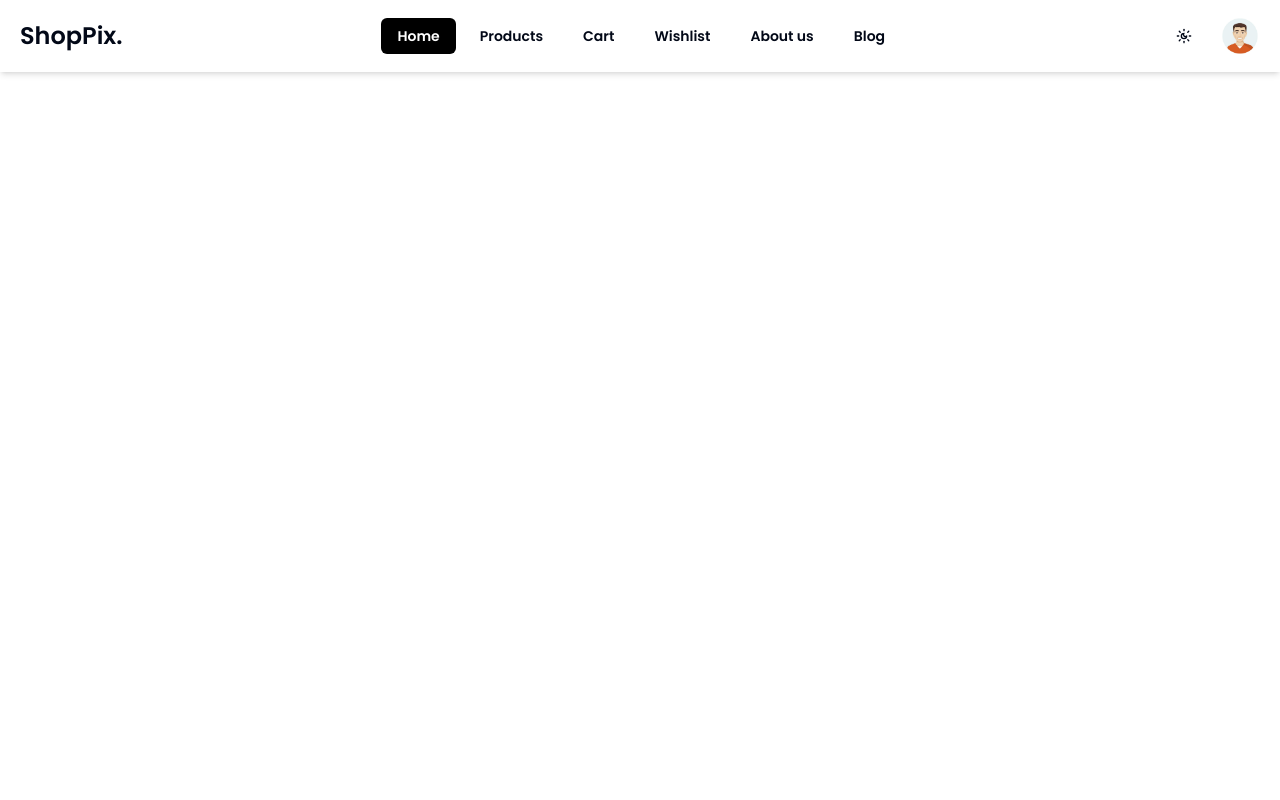
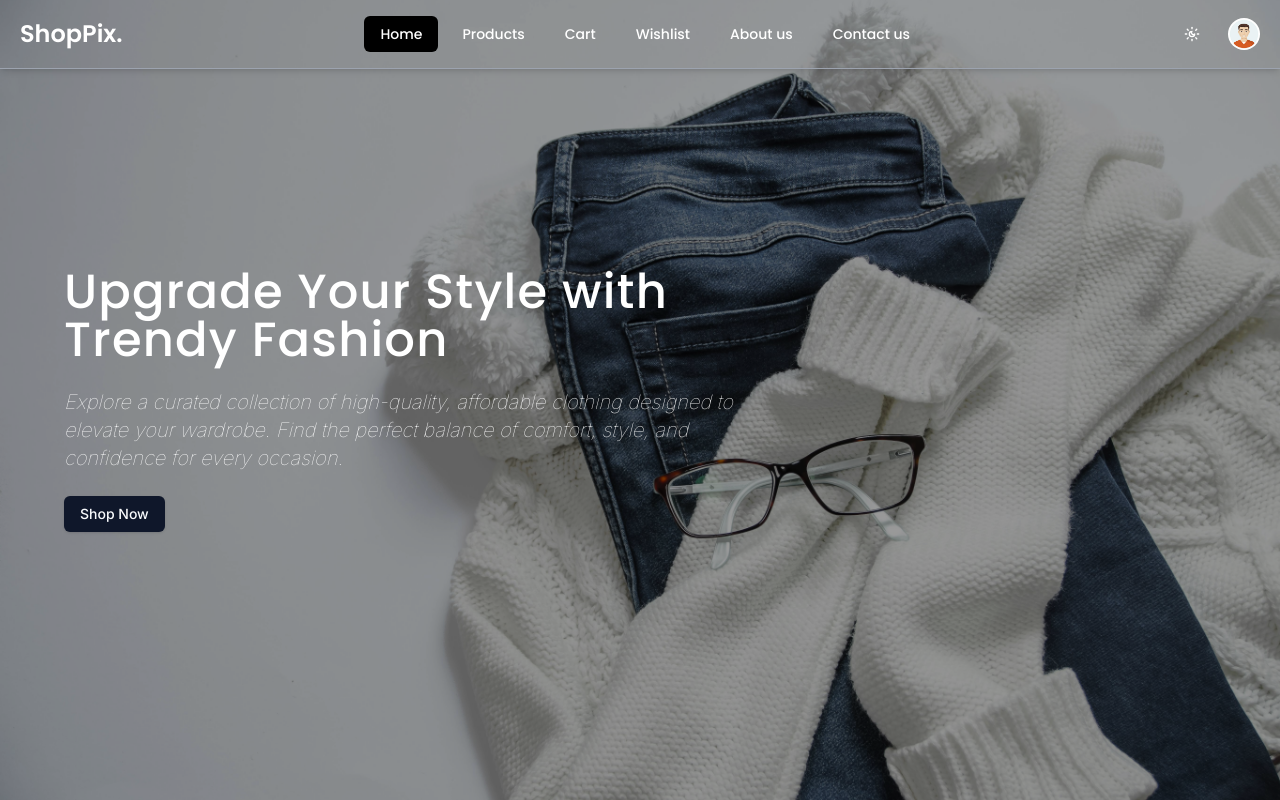
Before and after one commit to abanoub-abdelmessih/ShopPix, a Next.js app: page / in a window 1280 px wide. Built offline with nearby package versions, Linux system fonts and the light colour scheme.

Commit message:
add hero section

```diff
--- a/src/app/(pages)/page.tsx
+++ b/src/app/(pages)/page.tsx
@@ -1,7 +1,13 @@
+import { Hero } from "@/components/Hero";
+
 export const metadata = {
   title: "Home",
 };
 
 export default function Home() {
-  return <div></div>;
+  return (
+    <section>
+      <Hero />
+    </section>
+  );
 }
--- a/src/app/layout.tsx
+++ b/src/app/layout.tsx
@@ -11,7 +11,7 @@ const inter = Inter({
 });
 const poppins = Poppins({
   subsets: ["latin"],
-  weight: "600",
+  weight: ["100", "200", "300", "400", "500", "600"],
   variable: "--font-poppins",
 });
 
--- /dev/null
+++ b/src/components/Hero.tsx
@@ -0,0 +1,39 @@
+import Image from "next/image";
+import { Button } from "./ui/button";
+import Link from "next/link";
+
+export const Hero = () => {
+  return (
+    <section className="relative h-screen flex items-center justify-start px-8 sm:px-16 text-white">
+      {/* Background image */}
+      <Image
+        src="/images/hero.jpg"
+        alt="Hero Background"
+        fill
+        priority
+        className="object-cover"
+      />
+
+      {/* Dark overlay */}
+      <div className="absolute inset-0 dark:bg-black/70 bg-black/40" />
+
+      {/* Hero Content */}
+      <div className="relative z-10 max-w-2xl space-y-6">
+        <h1 className="text-4xl sm:text-5xl font-medium font-poppins tracking-wide text-nowrap">
+          Upgrade Your Style with <br /> Trendy Fashion
+        </h1>
+
+        {/* Paragraph */}
+        <p className="text-lg sm:text-xl font-thin italic">
+          Explore a curated collection of high-quality, affordable clothing
+          designed to elevate your wardrobe. Find the perfect balance of
+          comfort, style, and confidence for every occasion.
+        </p>
+
+        <Button variant="default" asChild>
+          <Link href={"/products"}>Shop Now</Link>
+        </Button>
+      </div>
+    </section>
+  );
+};
--- a/src/components/shared/header/Header.tsx
+++ b/src/components/shared/header/Header.tsx
@@ -5,7 +5,7 @@ import { ThemeSwitcher } from "./ThemeSwitcher";
 
 export const Header = () => {
   return (
-    <header className="shadow-md py-4 px-5 font-poppins">
+    <header className="shadow-md py-4 px-5 font-poppins fixed top-0 inset-x-0 border-b border-gray-400 z-50 text-white">
       <nav
         className="flex items-center justify-between"
         role="navigation"
--- a/src/components/shared/header/HeaderLinks.tsx
+++ b/src/components/shared/header/HeaderLinks.tsx
@@ -32,8 +32,8 @@ const navLinks = [
   { path: "/products", name: "Products", icon: <Barcode /> },
   { path: "/cart", name: "Cart", icon: <ShoppingCart /> },
   { path: "/wishlist", name: "Wishlist", icon: <Heart /> },
-  { path: "/about", name: "About  us", icon: <Users /> },
-  { path: "/blog", name: "Blog", icon: <Smartphone /> },
+  { path: "/about", name: "About us", icon: <Users /> },
+  { path: "/contactUs", name: "Contact us", icon: <Smartphone /> },
 ];
 
 const NavLinksList = ({
@@ -57,7 +57,7 @@ const NavLinksList = ({
               "text-sm font-medium px-4 py-2 rounded-md transition-colors duration-300 w-full flex gap-3 items-center",
               pathName === link.path
                 ? "bg-black text-white dark:bg-white dark:text-black"
-                : "hover:bg-gray-100 dark:hover:bg-gray-300 dark:hover:text-black"
+                : "hover:bg-gray-100 dark:hover:bg-slate-800"
             )}
           >
             {icons && link.icon}
@@ -90,8 +90,8 @@ export const HeaderLinks = () => {
         <SheetTrigger className="lg:hidden items-center flex">
           <Menu />
         </SheetTrigger>
-        <SheetContent className="flex flex-col justify-between">
-          <SheetHeader className="flex-row justify-between items-end mt-2">
+        <SheetContent className="flex flex-col justify-between px-3">
+          <SheetHeader className="flex-row justify-between items-center mt-2">
             <div className="flex items-end gap-3">
               <UserMenu />
               <SheetTitle className="">ShopPix Menu</SheetTitle>
--- a/src/components/shared/header/ThemeSwitcher.tsx
+++ b/src/components/shared/header/ThemeSwitcher.tsx
@@ -44,7 +44,7 @@ export const ThemeSwitcher = () => {
       <DropdownMenuTrigger asChild>
         <Button
           variant="ghost"
-          className="focus-visible:ring-0 focus-visible:ring-offset-0"
+          className="focus-visible:ring-0 focus-visible:ring-offset-0 !mt-0"
         >
           {getIcon()}
         </Button>
--- a/src/components/shared/header/UserMenu.tsx
+++ b/src/components/shared/header/UserMenu.tsx
@@ -19,7 +19,7 @@ export const UserMenu = () => {
   return (
     <DropdownMenu>
       <DropdownMenuTrigger asChild className="cursor-pointer">
-        <Avatar>
+        <Avatar className="size-8">
           <AvatarImage src="/images/avatar.jpg" />
           <AvatarFallback>AA</AvatarFallback>
         </Avatar>
```
Also changed, not shown: public/images/hero.jpg (added), public/images/pexels-dejan-krstevski-724759-1578997.jpg (deleted).
